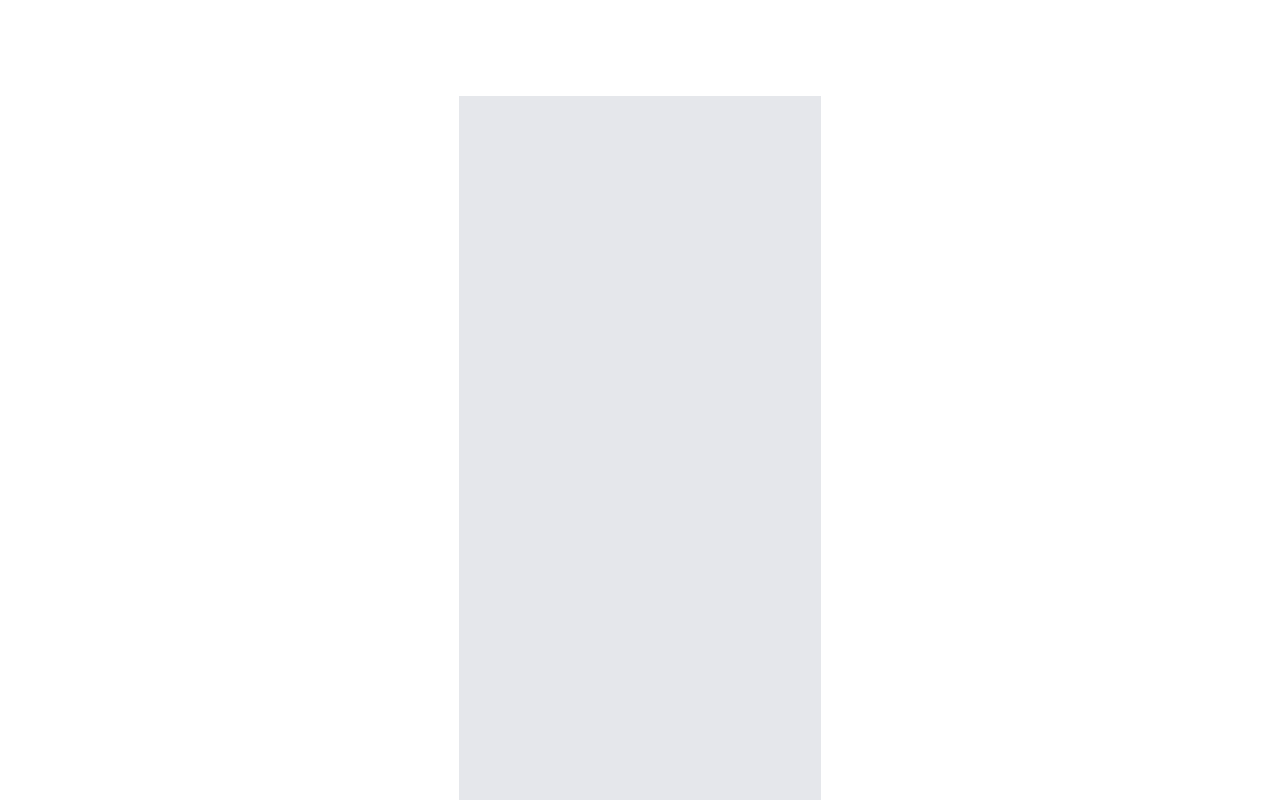
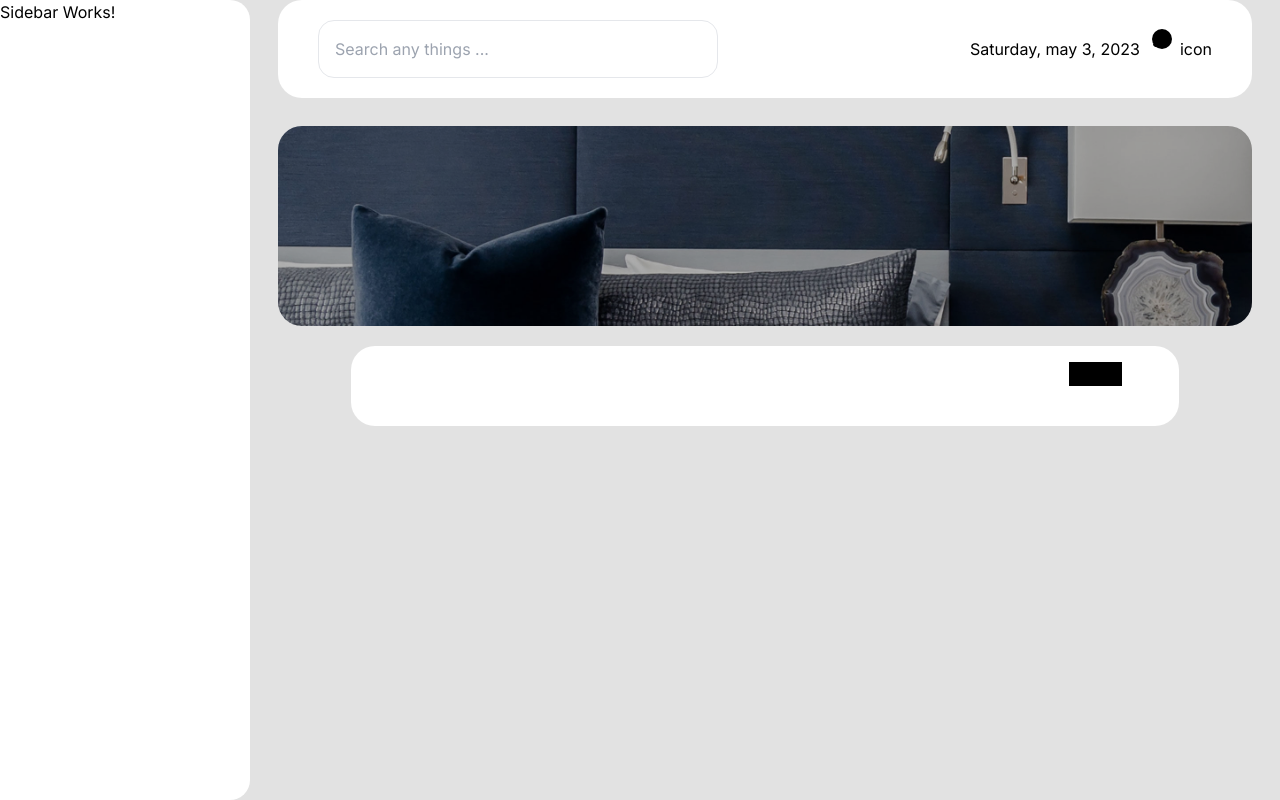
Before and after one commit to Omolara5861/hotel-booking-theme, a Next.js app: page / in a window 1280 px wide. Shown: the top 800 px of the page. Built offline with nearby package versions, Linux system fonts and the light colour scheme.

Commit message:
feat: :sparkles: Make changes to components

```diff
--- a/components/Hero.tsx
+++ b/components/Hero.tsx
@@ -2,13 +2,15 @@ import React from 'react';
 
 const HeroSection = () => {
   return (
-    <div className="bg-hero-image bg-cover bg-center h-96">
-      <div className="bg-black bg-opacity-50 h-full flex items-center justify-center">
-        <div className="text-white text-center">
-          <h1 className="text-4xl font-semibold">Find Your Perfect Stay</h1>
-          <p className="text-lg mt-4">Discover amazing hotels worldwide.</p>
-        </div>
+    <div className="bg-hero-image bg-cover bg-center h-[200px] rounded-3xl">
+      <div className="bg-black bg-opacity-30 h-[200px] rounded-3xl">
       </div>
+        <form className="bg-white rounded-3xl w-[85%] m-auto h-[80px] mt-5 p-4 -mt-6">
+            <input type="text" className="outline-none" />
+            <input type="text" className="outline-none"/>
+            <input type="text" className="outline-none" />
+            <button className=" bg-black">Search</button>
+        </form>
     </div>
   );
 };
--- a/components/Sidebar.tsx
+++ b/components/Sidebar.tsx
@@ -1,9 +1,13 @@
 import React from 'react';
 
 const Sidebar = () => {
+    const sidebarStyles = {
+        borderTopRightRadius: '20px', // Adjust the radius as needed
+        borderBottomRightRadius: '20px', // Adjust the radius as needed
+      };
   return (
-    <div className="w-1/3 h-screen bg-gray-200">
-      {/* Sidebar content here */}
+    <div className="flex-none w-[250px] bg-white h-screen" style={sidebarStyles}>
+      <p>Sidebar Works!</p>
     </div>
   );
 };
--- a/pages/index.tsx
+++ b/pages/index.tsx
@@ -9,11 +9,13 @@ const inter = Inter({ subsets: ['latin'] })
 export default function Home() {
   return (
     <main
-      className={`flex min-h-screen flex-col items-center justify-between p-24 ${inter.className}`}
+      className={`flex ${inter.className}`}
     >
      <Sidebar />
+     <section className="flex-1 h-screen px-7">
      <Navbar />
      <Hero/>
+     </section>
     </main>
   )
 }
--- a/styles/globals.css
+++ b/styles/globals.css
@@ -1,3 +1,11 @@
 @tailwind base;
 @tailwind components;
 @tailwind utilities;
+
+body {
+  background: rgb(226, 226, 226);
+}
+
+.bg-hero-image {
+  background-image: url('../public/hero.jpg')
+}
```
